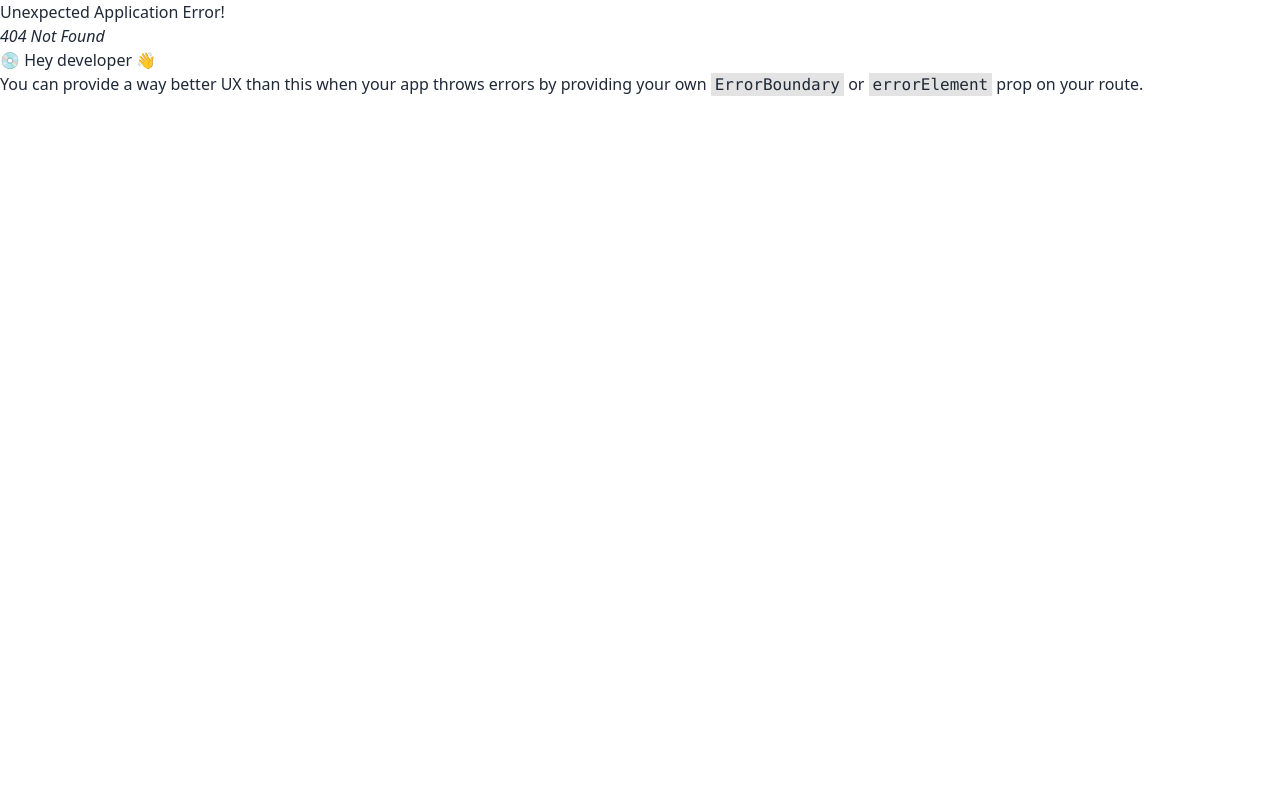
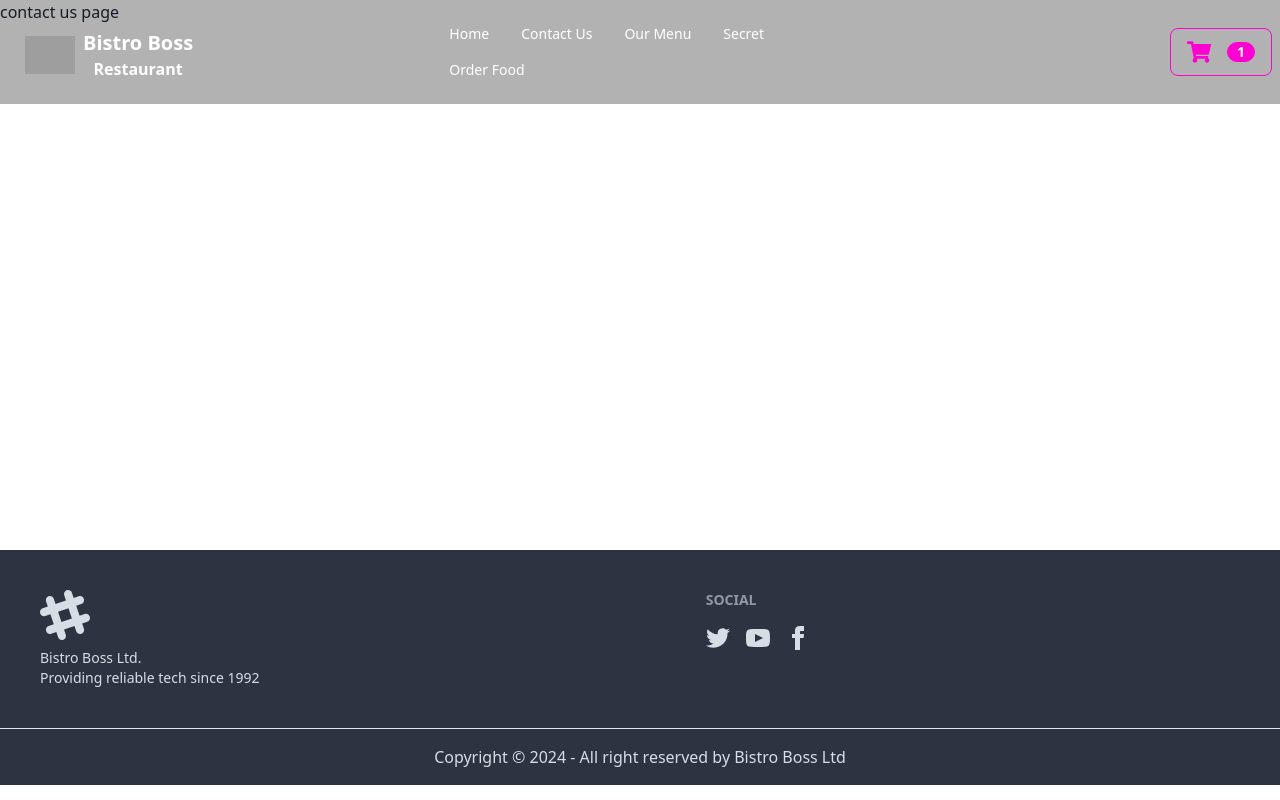
Before and after one commit to rar34/bistro-boss-client, a React (Vite) app: page /contact in a window 1280 px wide. Before the commit this address had no page. Built offline with nearby package versions, Linux system fonts and the light colour scheme; grey boxes are pictures that could not be loaded.

Commit message:
added contact page

```diff
--- a/src/Routes/Routes.jsx
+++ b/src/Routes/Routes.jsx
@@ -4,6 +4,7 @@
 import Main from "../Layout/Main";
 import Home from "../pages/Home/Home";
 import Menu from "../pages/Menu/Menu";
+import Contact from "../pages/Contact/Contact";
 
   export const router = createBrowserRouter([
     {
@@ -18,6 +19,10 @@
             path:"/menu",
             element: <Menu />
         },
+        {
+            path:"/contact",
+            element: <Contact />
+        },
       ]
     },
   ]);
--- /dev/null
+++ b/src/pages/Contact/Contact.jsx
@@ -0,0 +1,10 @@
+
+const Contact = () => {
+    return (
+        <div>
+            contact us page
+        </div>
+    );
+};
+
+export default Contact;
```
